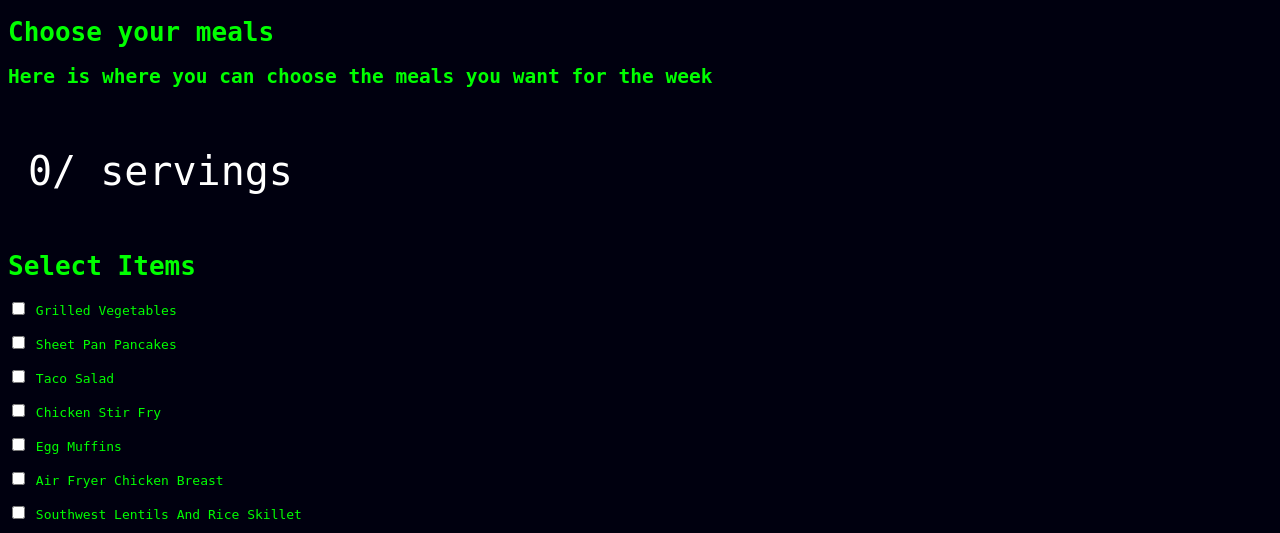
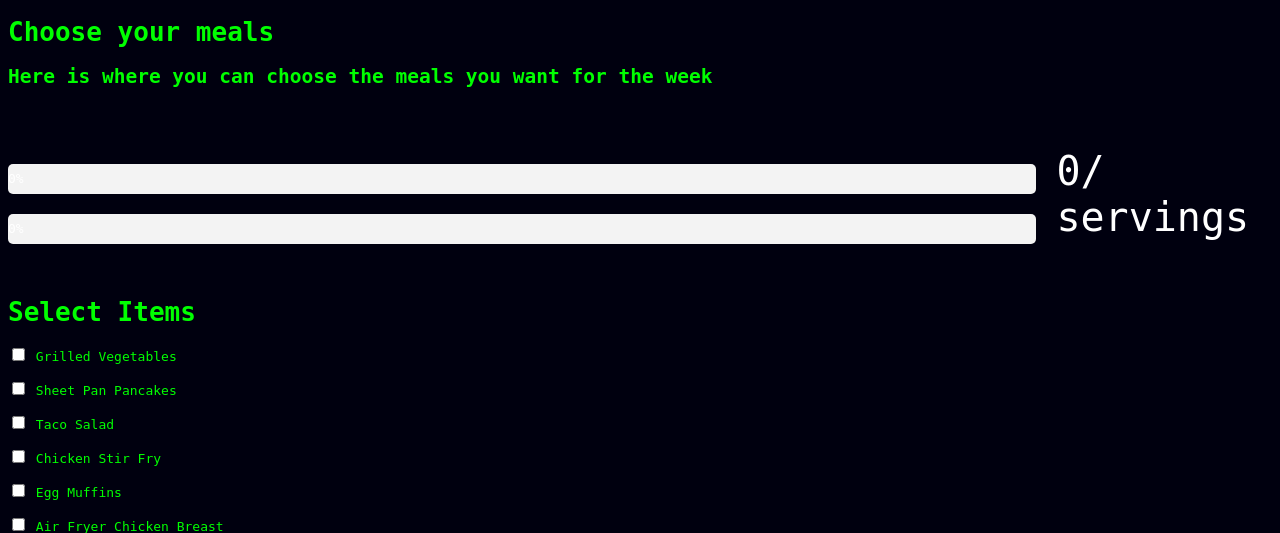
Before and after one commit to gbeck139/meal-maverick, a Flask app: template web_app/templates/menu.html in a window 1280 px wide. Shown: the top 533 px of the page. Run offline with Flask 3, Linux system fonts and the light colour scheme; the template is opened without the code that fills it: values that come from a table or form of the project are taken from there, others are empty.

Commit message:
📡📠 Checkpoint ./web_app/templates/menu.html:70263072/759

```diff
--- a/web_app/templates/menu.html
+++ b/web_app/templates/menu.html
@@ -5,14 +5,17 @@
 
 <style>
 
-  .progress-container-wrapper {
+  .data-container{
     display: flex;
     align-items: center;
     margin-top: 20px;
+  }
+
+.progress-container-wrapper {
+    width:100%;
 }
 
 .progress-container {
-    width: 70%;
     background-color: #f3f3f3;
     border-radius: 5px;
     overflow: hidden;
@@ -49,17 +52,17 @@
 <h1>Choose your meals</h1>
 <h2>Here is where you can choose the meals you want for the week</h2>
 
-<div class="progress-container-wrapper">
-  <div>
-    <div class="progress-container">
-        <div id="mealProgressBar" class="progress-bar">0%</div>
 
-    </div>
+<div class = "data-container">
+  <div class="progress-container-wrapper">
+      <div class="progress-container">
+          <div id="mealProgressBar" class="progress-bar">0%</div>
+      </div>
 
-    <div class="progress-container">
-        <div id="timeProgressBar" class="progress-bar">0%</div>
+      <div class="progress-container">
+          <div id="timeProgressBar" class="progress-bar">0%</div>
+      </div>
 
-    </div>
   </div>
   <p id="currentServings" class="number">0/{{maxServings}} servings</p>
 </div>
```
